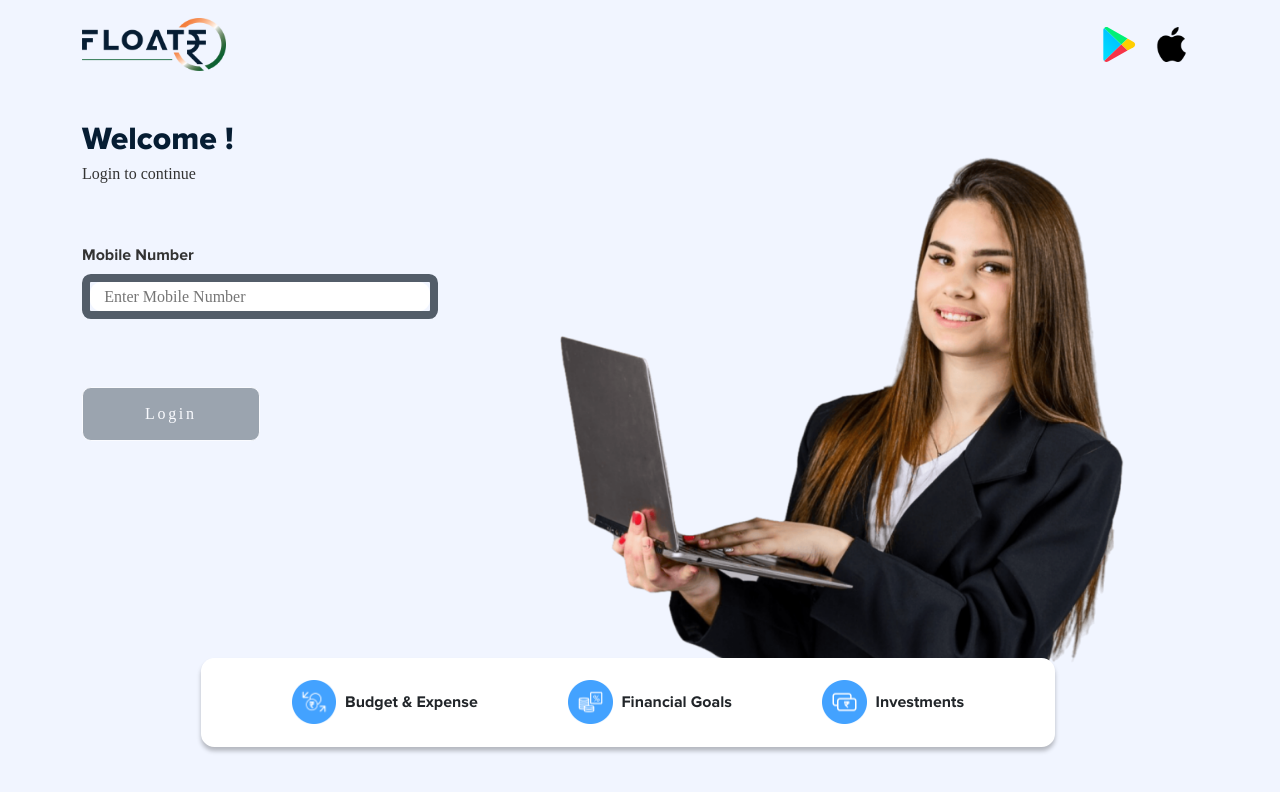
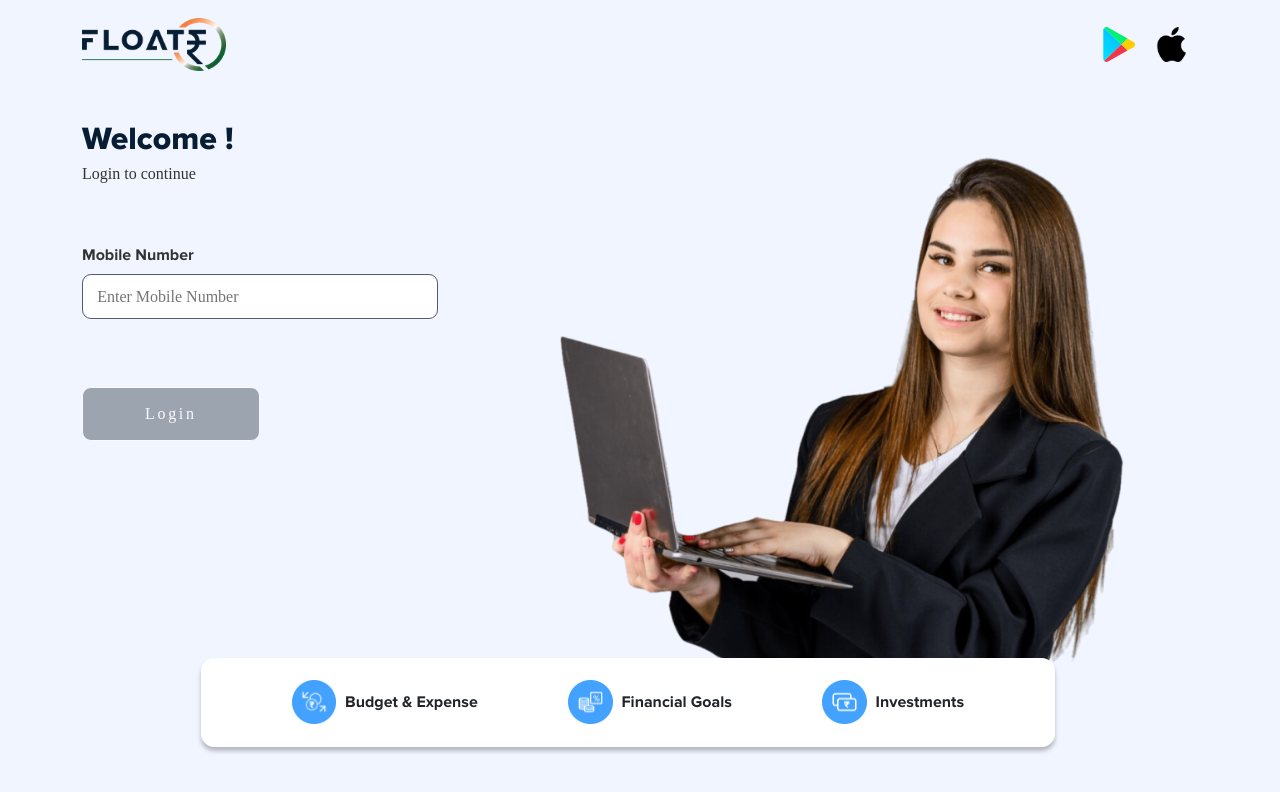
Before and after one commit to Sumit2406/floatrweb, a React (Create React App) app: page / in a window 1280 px wide. Shown: the top 792 px of the page. Built offline with nearby package versions, Linux system fonts and the light colour scheme; a web font is replaced by a local one.

Commit message:
textbox border changed

```diff
--- a/src/scss/components.scss
+++ b/src/scss/components.scss
@@ -14,7 +14,7 @@
     margin-bottom: 0.5555555555555556em;
 }
 .txtinputblock .textinput {
-    border: 0.5555555555555556em solid #535d69;
+    border: 1px solid #535d69;
     height: 2.77em;
     display: flex;
     background: transparent;
```
